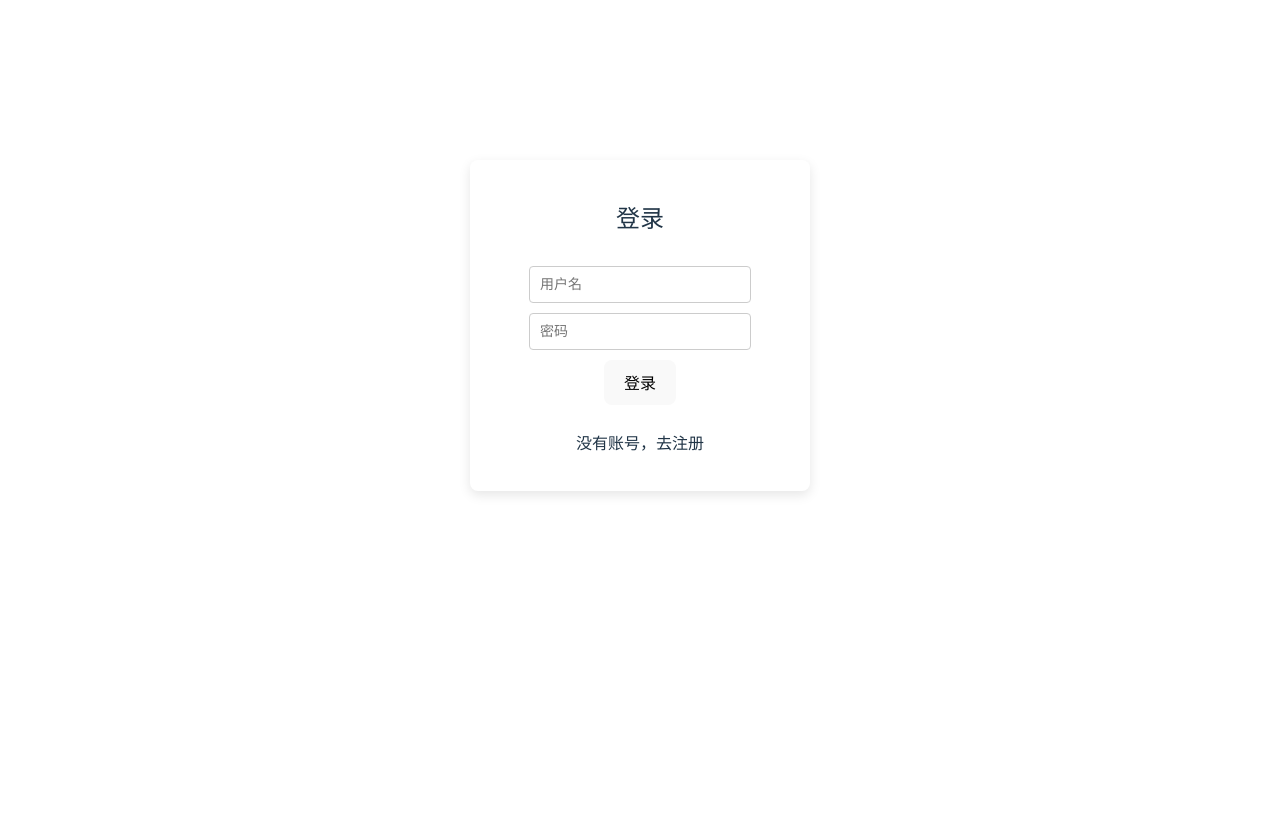
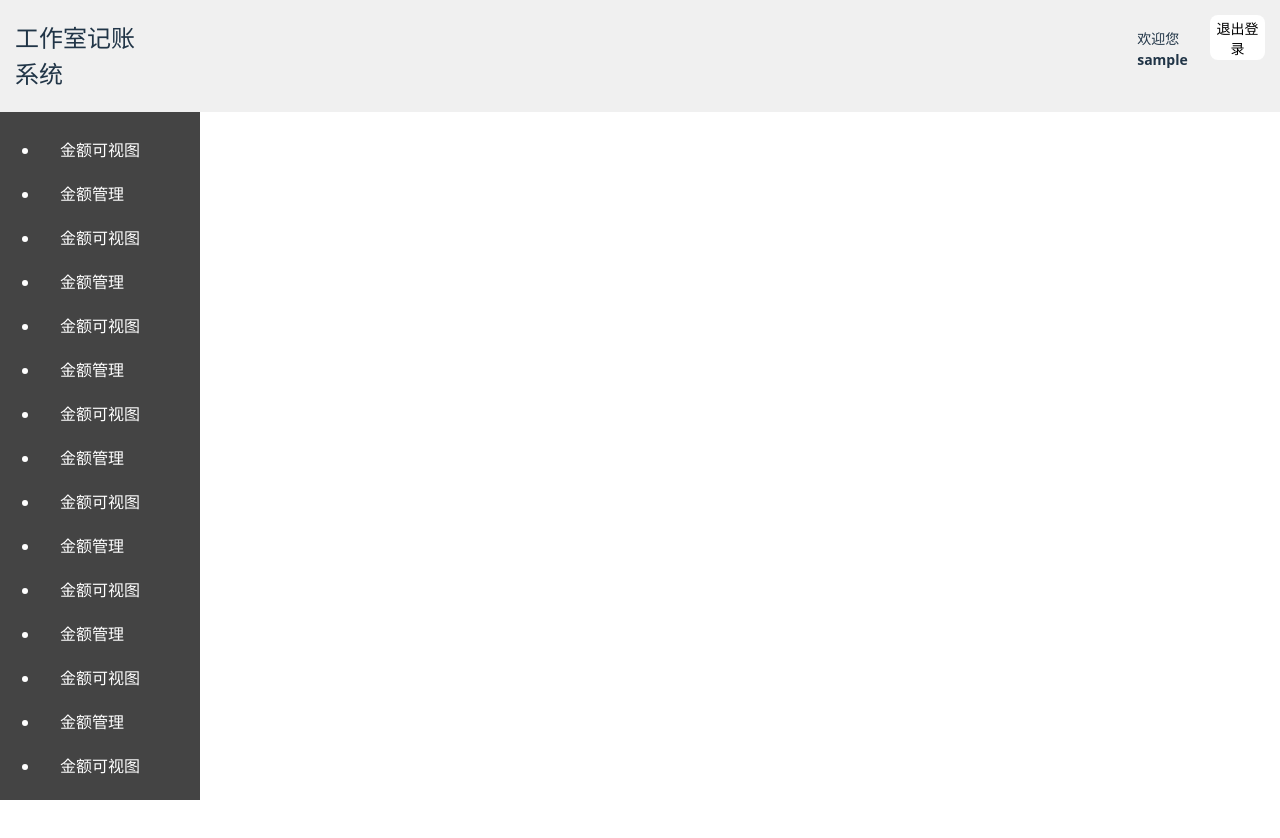
Before and after one commit to mojieRomeo/accounting_management_admin, a Vue app: page /home in a window 1280 px wide. Before the commit this address led to /login. Shown: the top 838 px of the page. After the commit the page ends 800 px from the top, so only its background shows below. Built offline with nearby package versions, Linux system fonts and the light colour scheme; sample sign-in values are in the browser's storage.

Commit message:
feat（获取前段字段存入localStorage）

```diff
--- a/src/api/loginApi.ts
+++ b/src/api/loginApi.ts
@@ -2,8 +2,8 @@ import axios from "axios";
 export const loginApi = async (data: any) => {
     try {
         const res = await axios.post('/api/user/login', data)
-        return res.data
+        return res.data//res.data就是postman里返回的数据responseEntity，只不过又被封装成了res（const res = res.data）
     } catch (err: any) {
-        return err.response.data
+        return err.response.data//前段弹窗alert返回错误信息所需要的，不然就是undefind
     }
 }
--- a/src/router/index.ts
+++ b/src/router/index.ts
@@ -27,7 +27,7 @@ const router = createRouter({
     history: createWebHistory(), routes
 })
 router.beforeEach((to, from, next) => {
-    const token = localStorage.getItem('token')
+    const token = localStorage.getItem('tokenValue')
     if (to.meta.requiresAuth && !token) {
         next('/login')
     }
--- a/src/views/HomeView.vue
+++ b/src/views/HomeView.vue
@@ -3,7 +3,7 @@
     <!-- 顶栏 -->
     <header class="top">
       <h2 class="title">工作室记账系统</h2>
-      <h2 class="context">欢迎您，XXX</h2>
+      <h2 class="context">欢迎您{{username}}</h2>
       <button @click="logout">退出登录</button>
     </header>
 
@@ -48,8 +48,19 @@
 
 <script setup lang="ts">
 import { useRouter } from 'vue-router'
+import {ref} from 'vue'
 const router = useRouter()
-const logout = () => router.push('/login')
+
+const username = ref(localStorage.getItem('username'))
+
+const logout = () =>{
+  localStorage.removeItem('tokenName')
+  localStorage.removeItem('tokenValue')
+  localStorage.removeItem('username')
+  localStorage.removeItem('role')
+  localStorage.removeItem('id')
+  router.push('/login')
+}
 
 const goToEcharts = () => router.push('/home/echarts')
 const goToTable = () => router.push('/home/table')
--- a/src/views/LoginView.vue
+++ b/src/views/LoginView.vue
@@ -13,7 +13,12 @@ const login = async () => {
     "password": password.value
   })
   if(res.status === 200){
-    localStorage.setItem('token', res.token)
+    //postman里返回的resp就是responseEntity，也就是loginApi的返回的res.data（又被封装成了res），所以获取是res.data.username
+    localStorage.setItem('tokenName', res.data.tokenName)
+    localStorage.setItem('tokenValue', res.data.tokenValue)
+    localStorage.setItem('role', res.data.role)
+    localStorage.setItem('username', res.data.username)
+    localStorage.setItem('id',res.data.id)
     router.push("/home")
   }else{
     alert(res.msg)
```
